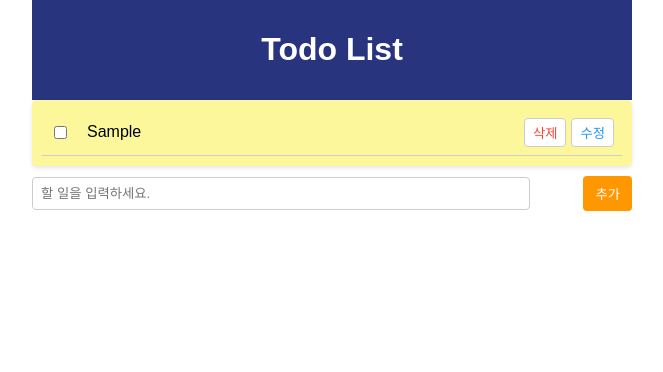
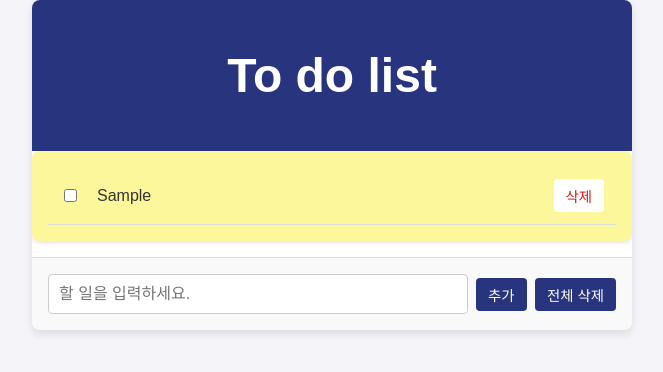
Before and after one commit to junbeom07/Todo-list, a plain HTML site: page todolist/index.html in a window 1280 px wide. Both pictures are taken after typing "Sample" into the empty fields and a click on the button "추가". Shown: the whole page, without its empty margins (308-971 px from the left). Drawn offline with Linux system fonts and the light colour scheme.

Commit message:
Add files via upload

```diff
--- a/todolist/index.html
+++ b/todolist/index.html
@@ -1,145 +1,15 @@
 <!DOCTYPE html>
-<html lang="en">
+<html lang="ko">
 <head>
     <meta charset="UTF-8">
     <meta name="viewport" content="width=device-width, initial-scale=1.0">
-    <title>Todo List</title>
-    <style>
-        /* 전체 페이지의 스타일 */
-        body {
-            font-family: Arial, sans-serif; /* 폰트 스타일 설정 */
-            background-color: #ffffff; /* 배경 색상 */
-            margin: 0;
-            padding: 0;
-        }
-
-        /* 컨테이너 스타일 */
-        #container {
-            width: 90%;
-            max-width: 600px;
-            margin: 0 auto;
-        }
-
-        /* 헤더 스타일 */
-        header {
-            background-color: #28347e; /* 파란색 배경 */
-            color: white; /* 텍스트 색상 흰색 */
-            padding: 10px;
-            text-align: center;
-        }
-
-        /* 섹션 스타일 */
-        section {
-            background-color: #fcf79b; /* 연한 노란색 배경 */
-            padding: 10px;
-            border-radius: 5px;
-            box-shadow: 0 2px 4px rgba(0,0,0,0.1); /* 약간의 그림자 */
-        }
-
-        /* 목록 스타일 */
-        ul {
-            list-style: none; /* 기본 리스트 스타일 제거 */
-            padding: 0;
-            margin: 0;
-        }
-
-        /* 목록 항목 스타일 */
-        li {
-            display: flex;
-            align-items: center;
-            justify-content: space-between;
-            padding: 8px;
-            border-bottom: 1px solid #ccc; /* 하단 경계선 */
-            gap: 10px; /* 목록 내용과 버튼 사이의 간격 */
-        }
-
-        /* 체크박스 스타일 */
-        .todo-checkbox {
-            margin-right: 10px;
-        }
-
-        /* 목록 내용 스타일 */
-        .todo-text {
-            background-color: #fcf79b;
-            border: none; /* 테두리 제거 */
-            flex-grow: 1;
-            cursor: pointer; /* 마우스 포인터를 텍스트로 변경 */
-            color: black; /* 텍스트 색상 */
-        }
-
-        /* 체크박스가 체크된 상태일 때 목록 항목의 배경색과 텍스트 색상 변경 */
-        .checked .todo-text {
-            background-color: #5f5d5d; /* 어두운 노란색 배경 */
-            color: rgb(149, 149, 149); /* 텍스트 색상 흰색 */
-        }
-
-        /* 버튼 컨테이너 스타일 */
-        .btn-container {
-            display: flex;
-            gap: 5px;
-        }
-
-        /* 삭제 및 수정 버튼 스타일 */
-        .btn-delete, .btn-edit {
-            padding: 4px 8px;
-            border: 1px solid #ccc;
-            border-radius: 4px;
-            cursor: pointer;
-            background-color: white;
-            color: #333;
-        }
-
-        /* 삭제 버튼 스타일 */
-        .btn-delete {
-            color: #f44336; /* 빨간색 텍스트 */
-        }
-
-        /* 수정 버튼 스타일 */
-        .btn-edit {
-            color: #2196F3; /* 파란색 텍스트 */
-        }
-
-        /* 버튼 호버 시 스타일 */
-        .btn-delete:hover, .btn-edit:hover {
-            background-color: #f0f0f0; /* 연한 회색 배경 */
-        }
-
-        /* 풋터 스타일 */
-        footer {
-            margin-top: 10px;
-            display: flex;
-            justify-content: space-between;
-            align-items: center;
-        }
-
-        /* 입력 상자 스타일 */
-        #input-task {
-            width: 80%;
-            padding: 8px;
-            border: 1px solid #ccc;
-            border-radius: 4px;
-        }
-
-        /* 추가 버튼 스타일 */
-        #btn-add {
-            padding: 8px 12px;
-            background-color: #FF9800; /* 연한 주황색 배경 */
-            color: white; /* 텍스트 색상 흰색 */
-            border: none;
-            border-radius: 4px;
-            cursor: pointer;
-        }
-
-        /* 추가 버튼에 마우스 오버 시 스타일 */
-        #btn-add:hover {
-            background-color: #F57C00; /* 약간 더 어두운 주황색 */
-        }
-    </style>
+    <title>할 일 목록</title>
+    <link rel="stylesheet" href="styles.css">
 </head>
 <body>
     <div id="container">
         <header>
-            <h1>Todo List</h1>
+            <h1>To do list</h1>
         </header>
         <section>
             <ul id="todo-list"></ul>
@@ -147,120 +17,127 @@
         <footer>
             <input type="text" id="input-task" placeholder="할 일을 입력하세요.">
             <button id="btn-add">추가</button>
+            <button id="btn-delete-all">전체 삭제</button>
         </footer>
     </div>
+
     <script>
-        function 투두입력받기() {
-            let todoText = document.querySelector("#input-task").value;
-            let selectedUl = document.querySelector("#todo-list");
+        document.addEventListener('DOMContentLoaded', loadTodos);
 
-            if (todoText !== "") {
-                let newLi = document.createElement("li");
+        function saveTodos() {
+            const todos = Array.from(document.querySelectorAll("#todo-list li")).map(li => ({
+                text: li.querySelector(".todo-text").textContent,
+                checked: li.querySelector(".todo-checkbox").checked
+            }));
+            localStorage.setItem('todos', JSON.stringify(todos));
+        }
 
-                // 체크박스 생성
-                let checkbox = document.createElement("input");
+        function loadTodos() {
+            const todos = JSON.parse(localStorage.getItem('todos') || '[]');
+            const todoListUl = document.querySelector("#todo-list");
+            todoListUl.innerHTML = '';
+
+            todos.forEach(todo => {
+                const newLi = createTodoItem(todo.text, todo.checked);
+                todoListUl.appendChild(newLi);
+            });
+
+            if (todos.length === 0) {
+                displayNoTasksMessage();
+            }
+        }
+
+        function addTodo() {
+            const todoText = document.querySelector("#input-task").value.trim();
+            if (!todoText) {
+                alert("내용을 입력하세요.");
+                return;
+            }
+
+            const newLi = createTodoItem(todoText, false);
+            document.querySelector("#todo-list").appendChild(newLi);
+            document.querySelector("#input-task").value = "";
+
+            removeNoTasksMessage();
+            saveTodos();
+        }
+
+        function createTodoItem(text, checked) {
+            const newLi = document.createElement("li");
+            newLi.classList.toggle("checked", checked);
+
+            const checkbox = document.createElement("input");
             checkbox.type = "checkbox";
             checkbox.className = "todo-checkbox";
-                checkbox.addEventListener("change", function() {
-                    if (checkbox.checked) {
-                        newLi.classList.add("checked");
-                    } else {
-                        newLi.classList.remove("checked");
-                    }
+            checkbox.checked = checked;
+            checkbox.addEventListener("change", () => {
+                newLi.classList.toggle("checked", checkbox.checked);
+                saveTodos();
             });
             newLi.appendChild(checkbox);
 
-                // 할 일 텍스트 생성
-                let textSpan = document.createElement("span");
+            const textSpan = document.createElement("span");
             textSpan.className = "todo-text";
-                textSpan.textContent = todoText;
+            textSpan.textContent = text;
             newLi.appendChild(textSpan);
 
-                // 버튼 컨테이너 생성
-                let btnContainer = document.createElement("div");
+            const btnContainer = document.createElement("div");
             btnContainer.className = "btn-container";
 
-                // 삭제 버튼 생성
-                let deleteBtn = document.createElement("button");
+            const deleteBtn = document.createElement("button");
             deleteBtn.className = "btn-delete";
             deleteBtn.textContent = "삭제";
-                deleteBtn.addEventListener("click", function() {
-                    selectedUl.removeChild(newLi);
-                    init(); // 리스트가 비어 있으면 "할 일이 없음" 메시지 추가
+            deleteBtn.addEventListener("click", () => {
+                newLi.remove();
+                saveTodos();
+                checkNoTasks();
             });
             btnContainer.appendChild(deleteBtn);
 
-                // 수정 버튼 생성
-                let editBtn = document.createElement("button");
-                editBtn.className = "btn-edit";
-                editBtn.textContent = "수정";
-                editBtn.addEventListener("click", function() {
-                    editTodoItem(textSpan, editBtn);
-                });
-                btnContainer.appendChild(editBtn);
+            newLi.appendChild(btnContainer);
+            return newLi;
+        }
 
-                newLi.appendChild(btnContainer);
-                selectedUl.appendChild(newLi);
-
-                document.querySelector("#input-task").value = "";
-
-                // "할 일이 없음" 메시지가 있을 경우 삭제
-                let noTaskMsg = document.querySelector("#no-task-msg");
-                if (noTaskMsg) {
-                    selectedUl.removeChild(noTaskMsg);
-                }
-            } else {
-                alert("내용을 입력하세요.");
+        function checkNoTasks() {
+            if (!document.querySelector("#todo-list li")) {
+                displayNoTasksMessage();
             }
         }
 
-        function editTodoItem(textSpan, editBtn) {
-            if (editBtn.textContent === "수정") {
-                // 현재 텍스트를 인풋 필드로 바꾸기
-                let currentText = textSpan.textContent;
-                let inputField = document.createElement("input");
-                inputField.type = "text";
-                inputField.value = currentText;
-                inputField.className = "todo-text";
-                textSpan.replaceWith(inputField);
-                inputField.focus();
-                editBtn.textContent = "저장";
-
-                // 인풋 필드에 포커스 주기
-                inputField.addEventListener("blur", function() {
-                    // 인풋 필드를 텍스트로 다시 바꾸기
-                    let updatedText = inputField.value;
-                    let newTextSpan = document.createElement("span");
-                    newTextSpan.className = "todo-text";
-                    newTextSpan.textContent = updatedText;
-                    inputField.replaceWith(newTextSpan);
-                    editBtn.textContent = "수정";
-                });
-            } else {
-                // 이미 텍스트로 바꾼 상태에서 저장 클릭 시 처리
-                let updatedText = textSpan.textContent;
-                let newTextSpan = document.createElement("span");
-                newTextSpan.className = "todo-text";
-                newTextSpan.textContent = updatedText;
-                textSpan.replaceWith(newTextSpan);
-                editBtn.textContent = "수정";
-            }
-        }
-
-        document.querySelector("#btn-add").addEventListener("click", 투두입력받기);
-
-        function init() {
-            let todoListUl = document.querySelector("#todo-list");
-
-            if (todoListUl.childElementCount < 1) {
-                let noTaskLi = document.createElement("li");
+        function displayNoTasksMessage() {
+            const todoListUl = document.querySelector("#todo-list");
+            const noTaskLi = document.createElement("li");
             noTaskLi.id = "no-task-msg";
             noTaskLi.textContent = "할 일이 없음";
             todoListUl.appendChild(noTaskLi);
         }
+
+        function removeNoTasksMessage() {
+            const noTaskMsg = document.querySelector("#no-task-msg");
+            if (noTaskMsg) {
+                noTaskMsg.remove();
+            }
         }
 
-        init();
+        document.querySelector("#btn-add").addEventListener("click", addTodo);
+
+        // Add event listener for Enter key
+        document.querySelector("#input-task").addEventListener("keydown", (event) => {
+            if (event.key === "Enter") {
+                event.preventDefault(); // Prevent form submission if inside a form
+                addTodo();
+            }
+        });
+
+        // 전체 삭제 버튼 클릭 이벤트 리스너 추가
+        document.querySelector("#btn-delete-all").addEventListener("click", () => {
+            const confirmation = confirm("할일 목록을 전체 삭제하시겠습니까?");
+            if (confirmation) {
+                document.querySelector("#todo-list").innerHTML = '';
+                saveTodos(); // 전체 삭제 후 로컬 저장소에서 삭제
+                displayNoTasksMessage(); // "할 일이 없음" 메시지 표시
+            }
+        });
     </script>
 </body>
 </html>
--- /dev/null
+++ b/todolist/styles.css
@@ -0,0 +1,119 @@
+/* 전체 페이지의 스타일 */
+body {
+    font-family: Arial, sans-serif; /* 폰트 스타일 설정 */
+    background-color: #f4f4f9; /* 배경 색상 */
+    margin: 0;
+    padding: 0;
+}
+
+/* 컨테이너 스타일 */
+#container {
+    width: 90%;
+    max-width: 600px;
+    margin: 0 auto;
+    background: #fff; /* 배경 색상 */
+    border-radius: 8px; /* 모서리 둥글게 */
+    overflow: hidden; /* 자식 요소가 컨테이너를 넘지 않도록 */
+    box-shadow: 0 4px 8px rgba(0, 0, 0, 0.1); /* 그림자 */
+}
+
+/* 헤더 스타일 */
+header {
+    background-color: #28347e; /* 파란색 배경 */
+    color: white; /* 텍스트 색상 흰색 */
+    padding: 16px;
+    text-align: center;
+    font-size: 1.5em; /* 폰트 크기 */
+}
+
+/* 섹션 스타일 */
+section {
+    background-color: #fcf79b; /* 연한 노란색 배경 */
+    padding: 16px;
+    border-radius: 8px;
+    box-shadow: 0 2px 4px rgba(0,0,0,0.1); /* 약간의 그림자 */
+}
+
+/* 목록 스타일 */
+ul {
+    list-style: none; /* 기본 리스트 스타일 제거 */
+    padding: 0;
+    margin: 0;
+}
+
+/* 목록 항목 스타일 */
+li {
+    display: flex;
+    align-items: center;
+    justify-content: space-between;
+    padding: 12px;
+    border-bottom: 1px solid #ddd; /* 하단 경계선 */
+    gap: 10px; /* 목록 내용과 버튼 사이의 간격 */
+}
+
+/* 체크박스 스타일 */
+.todo-checkbox {
+    margin-right: 10px;
+}
+
+/* 목록 내용 스타일 */
+.todo-text {
+    flex-grow: 1;
+    cursor: pointer; /* 마우스 포인터를 텍스트로 변경 */
+    color: #333; /* 텍스트 색상 */
+}
+
+/* 체크박스가 체크된 상태일 때 목록 항목의 배경색과 텍스트 색상 변경 */
+.checked .todo-text {
+    background-color: #e0e0e0; /* 밝은 회색 배경 */
+    color: #aaa; /* 텍스트 색상 */
+    text-decoration: line-through; /* 텍스트에 취소선 */
+}
+
+/* 버튼 컨테이너 스타일 */
+.btn-container {
+    display: flex;
+    gap: 5px;
+}
+
+/* 버튼 스타일 */
+button {
+    padding: 6px 12px;
+    border: none;
+    border-radius: 4px;
+    cursor: pointer;
+    color: white; /* 텍스트 색상 흰색 */
+    background-color: #28347e; /* 버튼 배경 색상 */
+    font-size: 0.9em; /* 폰트 크기 */
+    transition: background-color 0.3s ease; /* 배경 색상 변화에 애니메이션 추가 */
+}
+
+/* 삭제 버튼 스타일 */
+.btn-delete {
+    padding: 6px 12px;
+    border: none;
+    border-radius: 4px;
+    cursor: pointer;
+    background-color: #ffffff; /* 배경 색상 */
+    color: #d31919; /* 텍스트 색상 */
+    transition: background-color 0.3s ease;
+}
+
+/* 풋터 스타일 */
+footer {
+    margin-top: 16px;
+    display: flex;
+    justify-content: space-between;
+    align-items: center;
+    padding: 16px;
+    border-top: 1px solid #ddd; /* 상단 경계선 */
+    background-color: #f9f9f9; /* 배경 색상 */
+}
+
+#input-task {
+    width: 70%;
+    padding: 10px;
+    border: 1px solid #ccc;
+    border-radius: 4px;
+    font-size: 1em; /* 폰트 크기 */
+}
```
Lines whose indentation alone changed are shown as unchanged.
